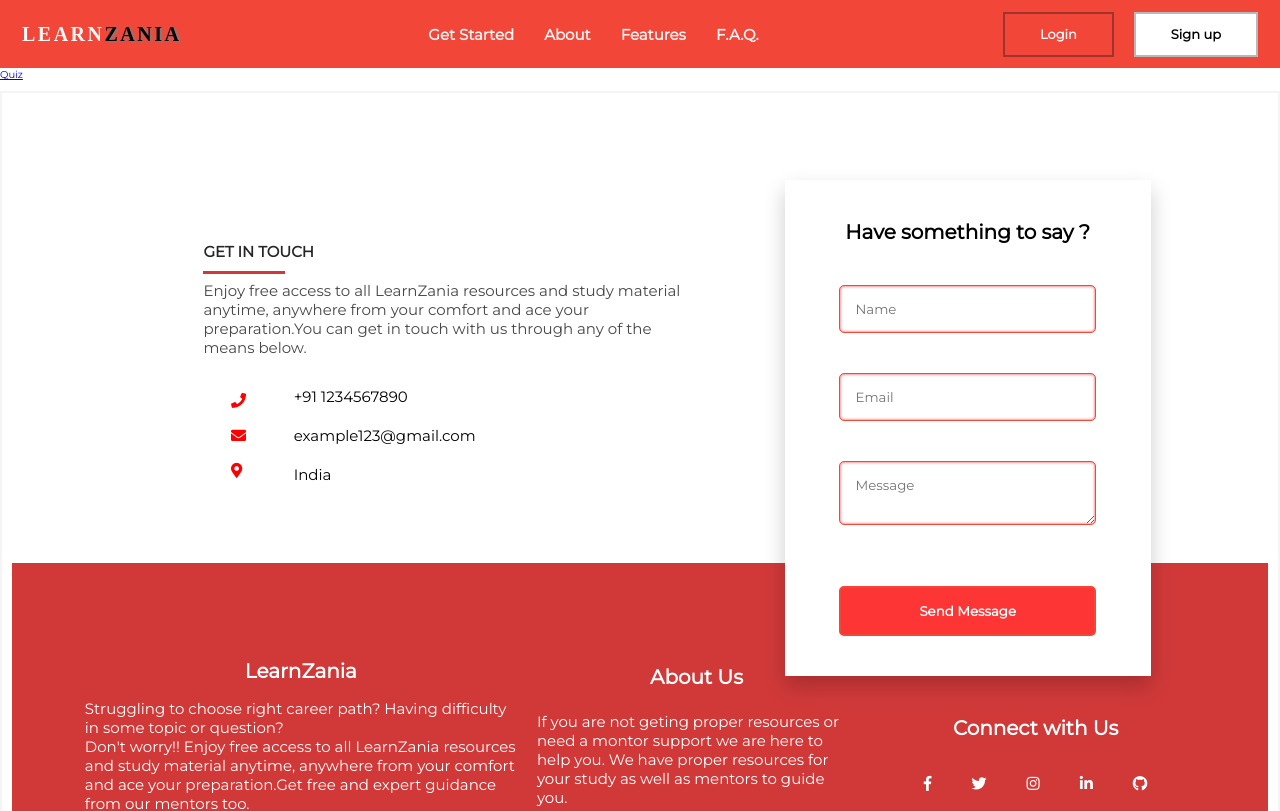
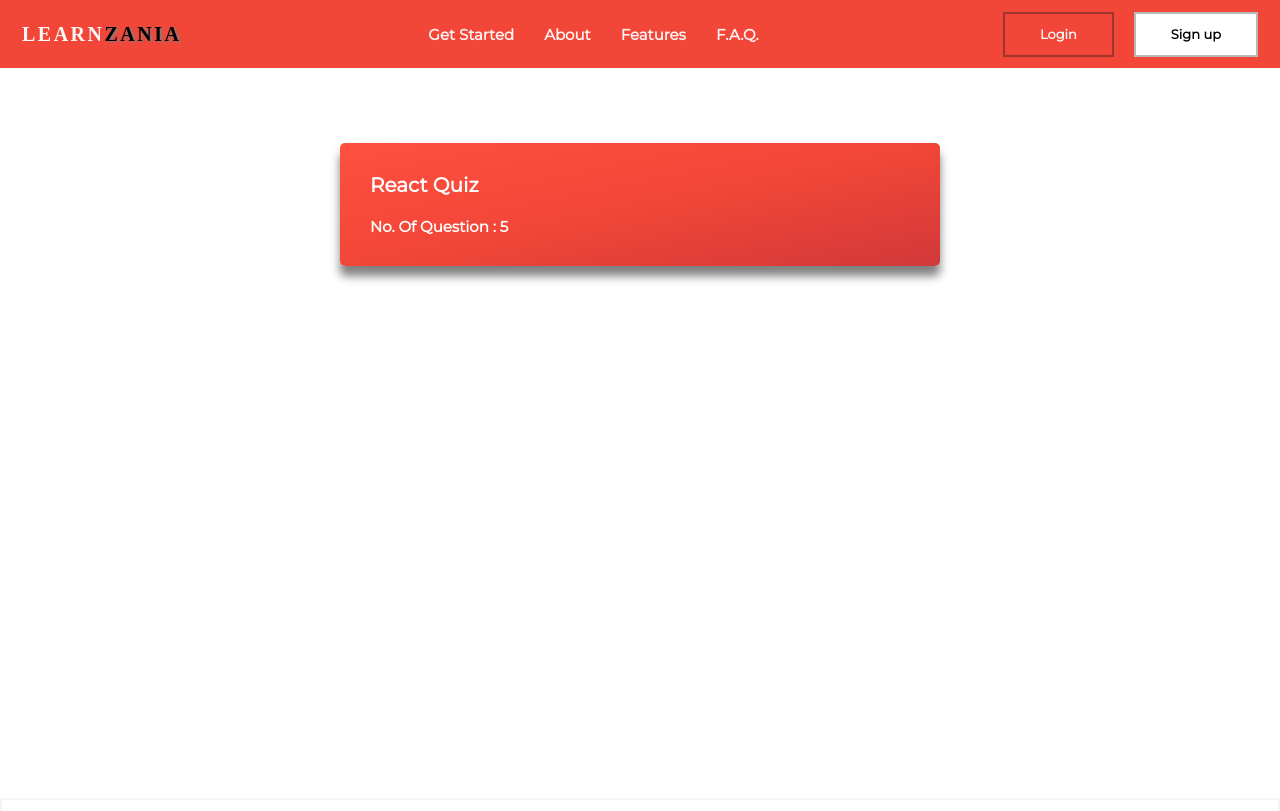
Before and after one commit to Akshima-Ghai/OneEducationalWebsiteForAll, a React (Create React App) app: page /quiz in a window 1280 px wide. Shown: the top 811 px of the page. Built offline with nearby package versions, Linux system fonts and the light colour scheme.

Commit message:
Added Quiz List Page

```diff
--- a/src/components/QuestionBox/QuestionBox.css
+++ b/src/components/QuestionBox/QuestionBox.css
@@ -3,6 +3,14 @@
   display: flex;
   justify-content: center;
   align-items: center;
+  flex-direction: column;
+}
+
+.quizbox__head {
+  color: #f24638;
+  text-transform: uppercase;
+  letter-spacing: 3px;
+  margin-bottom: 4rem;
 }
 
 .quizbox__main {
--- a/src/components/QuestionBox/QuestionBox.js
+++ b/src/components/QuestionBox/QuestionBox.js
@@ -27,6 +27,7 @@ class ListItem extends React.Component {
 const QuestionBox = (props) => {
   return (
     <div className="quizbox__container">
+      <h1 className="quizbox__head">ReactJS Quiz</h1>
       <div className="quizbox__main">
         <h1>
           {props.questionIndex}. {props.questionDatum.prompt}
--- a/src/pages/Quiz/QuizList/QuizList.css
+++ b/src/pages/Quiz/QuizList/QuizList.css
@@ -0,0 +1,39 @@
+.quizlist__main {
+  min-height: 90vh;
+}
+
+.quizlist__container {
+  padding: 7.5rem 5rem;
+  display: flex;
+  flex-direction: column;
+  align-items: center;
+}
+
+.quizlist__quiz--card {
+  background: linear-gradient(
+    to right bottom,
+    #ff5040,
+    #f24638,
+    rgb(209, 57, 57)
+  );
+  padding: 3rem;
+  border-radius: 5px;
+  width: 60rem;
+  box-shadow: 0 1rem 1rem rgba(0, 0, 0, 0.5);
+}
+
+.quizlist__quiz--card a {
+  text-decoration: none;
+}
+
+.quizlist__quiz--card a h1 {
+  color: white;
+  font-size: 2rem;
+}
+
+.quizlist__quiz--card a p {
+  color: white;
+  margin-top: 2rem;
+  font-weight: bold;
+  font-size: 1.5rem;
+}
--- a/src/pages/Quiz/QuizList/QuizList.js
+++ b/src/pages/Quiz/QuizList/QuizList.js
@@ -1,14 +1,27 @@
 import React from "react";
 import { Link } from "react-router-dom";
 import "./QuizList.css";
+
+const QUIZ_LIST = [
+  {
+    title: "React Quiz",
+    qid: "1",
+    questionLength: 5,
+  },
+];
 
 const QuizList = () => {
   return (
     <section className="quizlist__main">
       <div className="quizlist__container">
-        <div className="quizlist__quiz--card">
-          <Link to="/quiz/122">Quiz</Link>
-        </div>
+        {QUIZ_LIST.map((item) => (
+          <div className="quizlist__quiz--card">
+            <Link to={`/quiz/${item.qid}`}>
+              <h1>{item.title}</h1>
+              <p>No. Of Question : {item.questionLength}</p>
+            </Link>
+          </div>
+        ))}
       </div>
     </section>
   );
--- a/src/pages/Quiz/SingleQuiz/SingleQuiz.js
+++ b/src/pages/Quiz/SingleQuiz/SingleQuiz.js
@@ -16,8 +16,51 @@ class SingleQuiz extends React.Component {
 
   fetchData = () => {
     let fetchedQuestion = [
-      { prompt: "Question 1", answers: ["a", "b", "c", "d"], correct: 2 },
-      { prompt: "Question 2", answers: ["a", "b", "c", "d"], correct: 0 },
+      {
+        prompt: "Everything in React is a _________",
+        answers: ["Module", "Component", "Package", "Class"],
+        correct: 1,
+      },
+      {
+        prompt: "In which directory React Components are saved?",
+        answers: [
+          "Inside js/components/",
+          "Inside vendor/components/",
+          "Inside vendor/components/",
+          "Inside vendor/",
+        ],
+        correct: 0,
+      },
+      {
+        prompt: "What is Babel?",
+        answers: [
+          "A transpiler.",
+          "An interpreter",
+          "A Compiler",
+          "Both Compiler and Transpilar",
+        ],
+        correct: 3,
+      },
+      {
+        prompt: "How many elements does a react component return?",
+        answers: [
+          "1 Element",
+          "2 Elements",
+          "Multiple Elements",
+          "None of the above",
+        ],
+        correct: 2,
+      },
+      {
+        prompt: "What is ReactJS?",
+        answers: [
+          "Server-side Framework",
+          "User-interface framework",
+          "A Library for building interaction interfaces",
+          "None of the above",
+        ],
+        correct: 2,
+      },
     ];
 
     this.setState({
```
